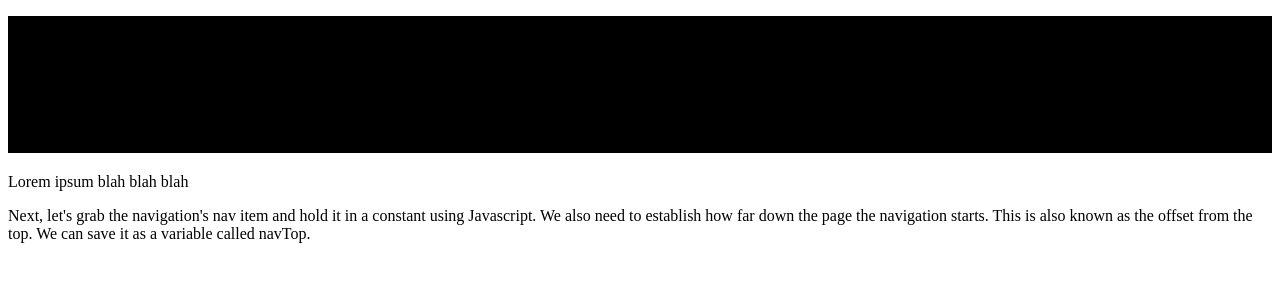
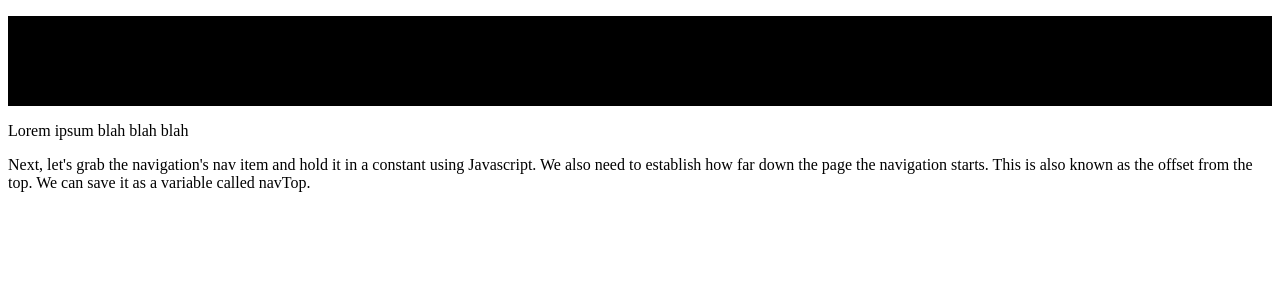
Before and after one commit to lucassobrecasas/sticky-bar, a plain HTML site: page index.html in a window 1280 px wide. Drawn offline with Linux system fonts and the light colour scheme.

Commit message:
Update index.html

```diff
--- a/index.html
+++ b/index.html
@@ -19,7 +19,6 @@
     <li>Nav</li>
     <li>Links</li>
   </ul>
-    <h2>This is a header</h2>
 </nav>
 <p>Lorem ipsum blah blah blah</p>
 Next, let's grab the navigation's nav item and hold it in a constant using Javascript. We also need to establish how far down the page the navigation starts. This is also known as the offset from the top. We can save it as a variable called navTop.
```
